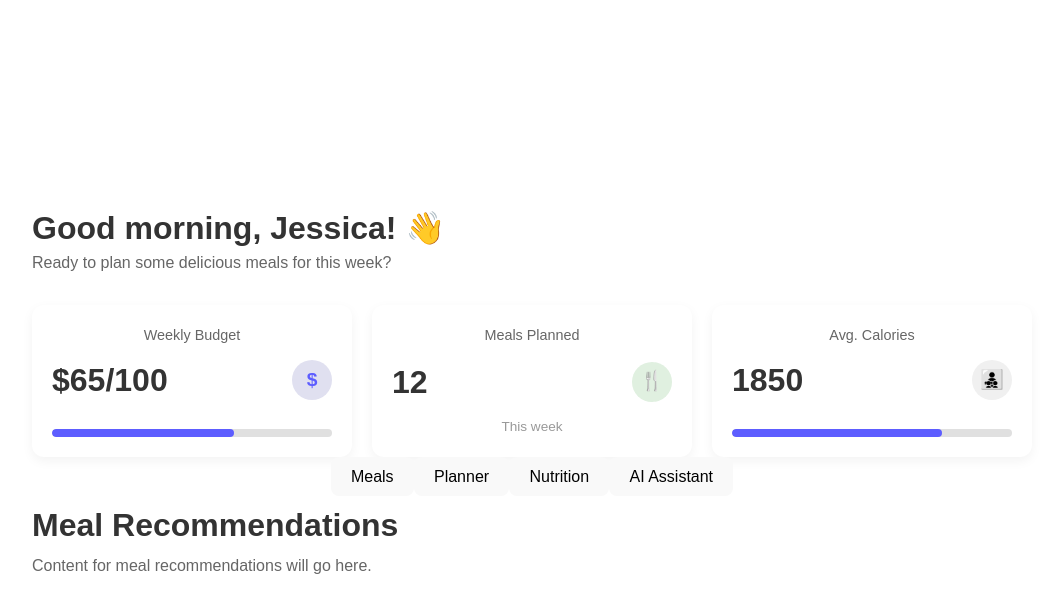
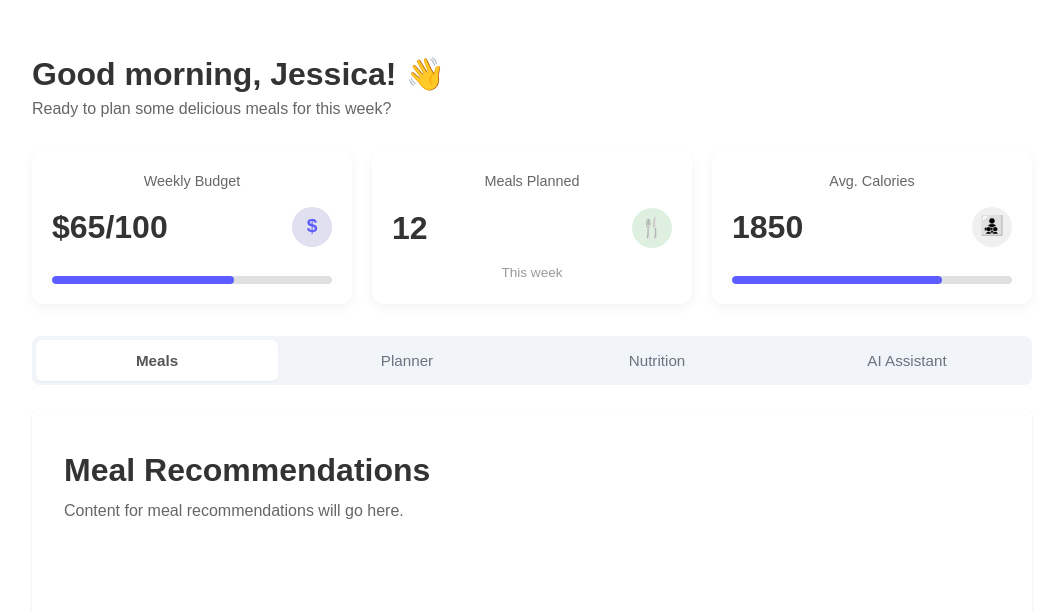
Before and after one commit to LindaMukundwa/NutritionU-Group1, a React (Vite) app in the folder frontend/: page / in a window 1280 px wide. Shown: the top 612 px of the page, without its empty margins (108-1171 px from the left). Built offline with nearby package versions, Linux system fonts and the light colour scheme.

Commit message:
Updated dashboard content switcher styling

```diff
--- a/frontend/src/components/Dashboard/Dashboard.module.css
+++ b/frontend/src/components/Dashboard/Dashboard.module.css
@@ -1,7 +1,8 @@
 /* General Layout and Reset */
 .Dashboard {
   padding: 20px;
-    font-family: Arial, sans-serif; /* Use a common font */
+  font-family: Arial, sans-serif;
+  /* Use a common font */
 }
 
 /* Header Styling */
@@ -42,18 +43,22 @@
 /* Summary Grid */
 .summaryGrid {
   display: flex;
-    gap: 20px; /* Space between cards */
+  gap: 20px;
+  /* Space between cards */
   justify-content: flex-start;
 }
 
 /* Summary Card Styling */
 .summaryCard {
-    flex: 1; /* Makes all cards take up equal width */
-    min-width: 280px; /* Ensures they don't get too small */
+  flex: 1;
+  /* Makes all cards take up equal width */
+  min-width: 280px;
+  /* Ensures they don't get too small */
   background-color: white;
   border-radius: 12px;
   padding: 20px;
-    box-shadow: 0 4px 12px rgba(0, 0, 0, 0.05); /* Soft, subtle shadow */
+  box-shadow: 0 4px 12px rgba(0, 0, 0, 0.05);
+  /* Soft, subtle shadow */
   display: flex;
   flex-direction: column;
   justify-content: space-between;
@@ -92,16 +97,24 @@
 }
 
 /* Custom colors for icons based on the image (approximations) */
-  .summaryCard:nth-child(1) .iconBackground { /* Weekly Budget */
-    background-color: #e0e0f0; /* Light purple */
+.summaryCard:nth-child(1) .iconBackground {
+  /* Weekly Budget */
+  background-color: #e0e0f0;
+  /* Light purple */
   color: #5d5dff;
 }
-  .summaryCard:nth-child(2) .iconBackground { /* Meals Planned */
-    background-color: #e0f0e0; /* Light green */
+
+.summaryCard:nth-child(2) .iconBackground {
+  /* Meals Planned */
+  background-color: #e0f0e0;
+  /* Light green */
   color: #5d8e5d;
 }
-  .summaryCard:nth-child(3) .iconBackground { /* Avg. Calories */
-    background-color: #f0f0f0; /* Light grey */
+
+.summaryCard:nth-child(3) .iconBackground {
+  /* Avg. Calories */
+  background-color: #f0f0f0;
+  /* Light grey */
   color: #666;
 }
 
@@ -113,16 +126,74 @@
 /* Progress Bar Styling */
 .progressBarContainer {
   height: 8px;
-    background-color: #e0e0e0; /* Light grey track */
+  background-color: #e0e0e0;
+  /* Light grey track */
   border-radius: 4px;
-    overflow: hidden; /* Ensures the fill stays within bounds */
-    margin-top: 15px; /* Add some space above the bar */
+  overflow: hidden;
+  /* Ensures the fill stays within bounds */
+  margin-top: 15px;
+  /* Add some space above the bar */
 }
 
 .progressBarFill {
   height: 100%;
   border-radius: 4px;
-    background-color: #5d5dff; /* Blue/Purple color for the fill */
+  background-color: #5d5dff;
   transition: width 0.3s ease-in-out;
   /* The width is set dynamically via the style prop in the component */
 }
+
+/* --- Dashboard Content Switcher --- */
+.contentSwitcher {
+  margin-top: 2rem;
+}
+
+.tabNav {
+  display: grid;
+  grid-template-columns: repeat(4, 1fr);
+  gap: 8px;
+  background-color: #f1f5f9;
+  padding: 4px;
+  border-radius: 8px;
+  margin-bottom: 1.5rem;
+}
+
+.tabButton {
+  padding: 12px 20px;
+  border-radius: 6px;
+  font-weight: 500;
+  font-size: 0.95rem;
+  color: #6b7280;
+  background: transparent;
+  border: none;
+  outline: none;
+  cursor: pointer;
+  transition: all 0.2s ease-in-out;
+  text-align: center;
+}
+
+.tabButton:hover {
+  color: #555555;
+  background-color: rgba(255, 255, 255, 0.5);
+}
+
+.tabButton.active {
+  background-color: #ffffff;
+  color: #555555;
+  box-shadow: 0 1px 2px 0 rgb(0 0 0 / 0.05);
+  font-weight: 600;
+}
+
+/* Remove any focus styles completely for these tabs */
+.tabButton:focus,
+.tabButton:focus-visible {
+  outline: none;
+}
+
+.tabContent {
+  background: #ffffff;
+  border-radius: 8px;
+  padding: 2rem;
+  box-shadow: 0 1px 3px rgba(0, 0, 0, 0.1);
+  min-height: 400px;
+}
```
Lines whose indentation alone changed are shown as unchanged.
